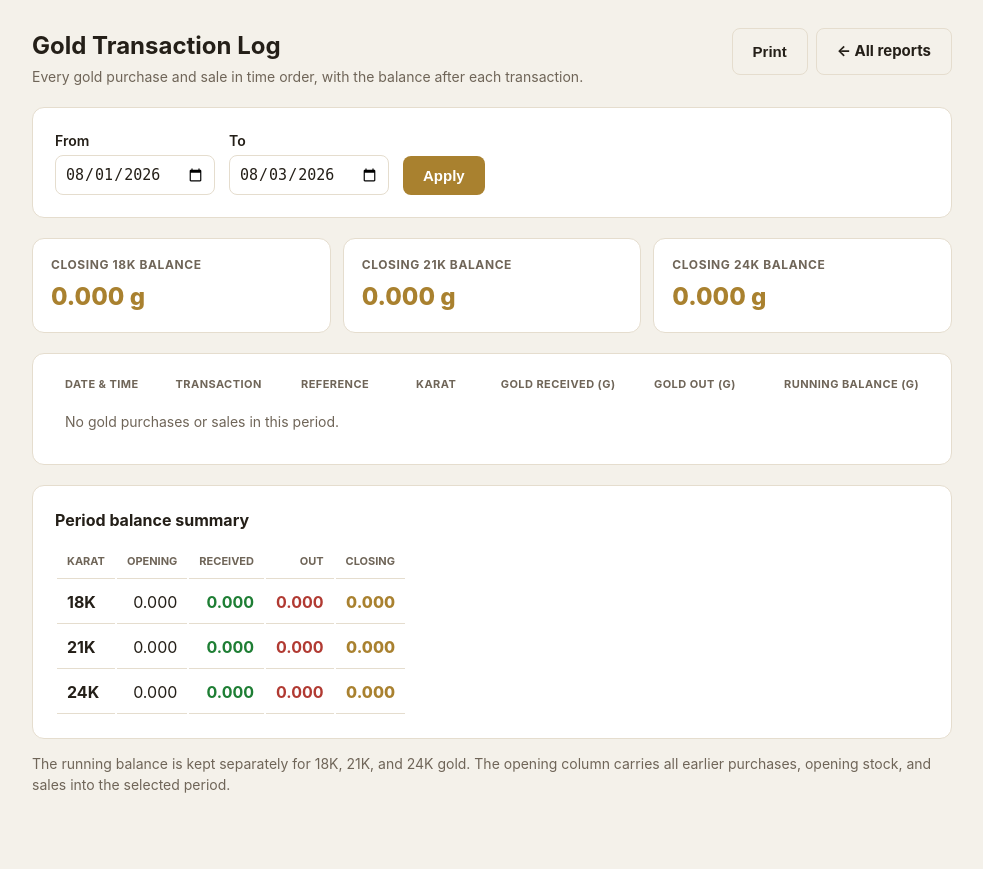
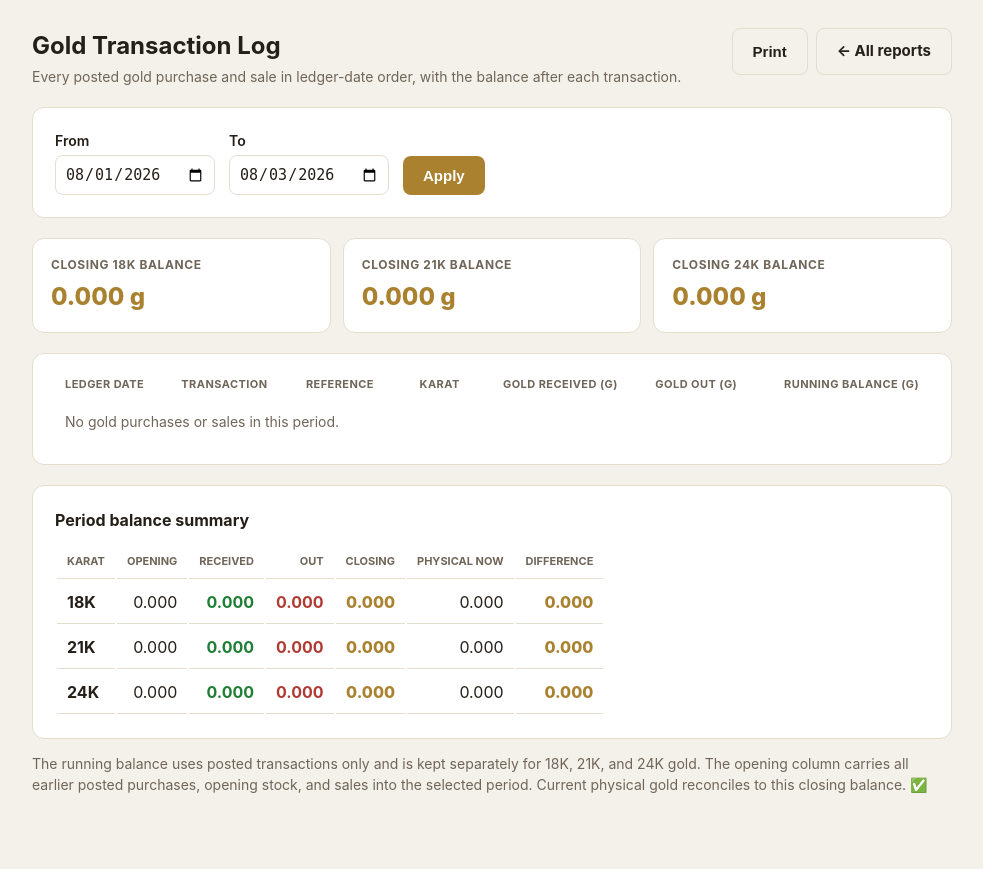
Before and after one commit to khalehassan/jewelry-erp, a Django app: page /reports/gold-movement/ in a window 1280 px wide. Shown: the part 82-951 px from the top of the page, without its empty margins (148-1131 px from the left). Run offline with Django 5.2, Linux system fonts and the light colour scheme; the visitor is signed in with stand-in values (Sample User, id 1); data that the repository does not hold is empty.

Commit message:
Reconcile operational and ledger reports

```diff
--- a/accounting/templates/accounting/gold_movement.html
+++ b/accounting/templates/accounting/gold_movement.html
@@ -52,7 +52,7 @@
 <div class="head-row">
     <div>
         <h1 style="margin-bottom:2px;">Gold Transaction Log</h1>
-        <div class="sub">Every gold purchase and sale in time order, with the balance after each transaction.</div>
+        <div class="sub">Every posted gold purchase and sale in ledger-date order, with the balance after each transaction.</div>
     </div>
     <div class="no-print" style="display:flex; gap:8px; flex-wrap:wrap;">
         <button type="button" class="btn ghost" onclick="window.print()">Print</button>
@@ -72,6 +72,12 @@
     <button type="submit" class="btn">Apply</button>
 </form>
 
+{% if unposted_purchases or unposted_sales %}
+<div style="margin-top:20px; padding:12px 14px; border:1px solid #d88; border-radius:8px; color:#b13a32; font-weight:700;">
+    Excluded because they are not posted: {{ unposted_purchases }} purchase(s) and {{ unposted_sales }} sale(s).
+</div>
+{% endif %}
+
 <div class="balances">
     {% for summary in summaries %}
     <div class="card">
@@ -85,7 +91,7 @@
     <table class="ledger">
         <thead>
             <tr>
-                <th>Date &amp; time</th>
+                <th>Ledger date</th>
                 <th>Transaction</th>
                 <th>Reference</th>
                 <th class="num">Karat</th>
@@ -97,7 +103,7 @@
         <tbody>
         {% for row in rows %}
             <tr>
-                <td>{{ row.occurred_at|date:"d M Y, H:i" }}</td>
+                <td>{{ row.ledger_date|date:"d M Y" }}<div class="sub">Entered {{ row.occurred_at|date:"H:i" }}</div></td>
                 <td><span class="transaction {{ row.kind_class }}">{{ row.kind }}</span></td>
                 <td>
                     <div style="font-weight:700;">{{ row.reference }}</div>
@@ -120,7 +126,7 @@
     <div class="table-wrap">
         <table class="summary-table">
             <thead>
-                <tr><th>Karat</th><th>Opening</th><th>Received</th><th>Out</th><th>Closing</th></tr>
+                <tr><th>Karat</th><th>Opening</th><th>Received</th><th>Out</th><th>Closing</th>{% if show_physical_reconciliation %}<th>Physical now</th><th>Difference</th>{% endif %}</tr>
             </thead>
             <tbody>
             {% for summary in summaries %}
@@ -130,6 +136,10 @@
                     <td class="received">{{ summary.received }}</td>
                     <td class="out">{{ summary.out }}</td>
                     <td class="{{ summary.closing_class }}">{{ summary.closing }}</td>
+                    {% if show_physical_reconciliation %}
+                    <td>{{ summary.physical }}</td>
+                    <td class="{% if summary.is_reconciled %}positive{% else %}negative{% endif %}">{{ summary.difference }}</td>
+                    {% endif %}
                 </tr>
             {% endfor %}
             </tbody>
@@ -138,6 +148,7 @@
 </div>
 
 <p class="sub" style="margin-top:14px;">
-    The running balance is kept separately for 18K, 21K, and 24K gold. The opening column carries all earlier purchases, opening stock, and sales into the selected period.
+    The running balance uses posted transactions only and is kept separately for 18K, 21K, and 24K gold. The opening column carries all earlier posted purchases, opening stock, and sales into the selected period.
+    {% if show_physical_reconciliation %}{% if is_reconciled %}Current physical gold reconciles to this closing balance. ✅{% else %}Current physical gold differs from the posted movement; review unposted records or manual inventory changes.{% endif %}{% endif %}
 </p>
 {% endblock %}
--- a/accounting/templates/accounting/trial_balance.html
+++ b/accounting/templates/accounting/trial_balance.html
@@ -95,7 +95,7 @@
                     {% if row.account.is_group %}
                         <span class="twist" data-toggle="{{ row.account.code }}">▾</span>{{ row.account.code }} — {{ row.account.name }}
                     {% else %}
-                        <span class="twist"></span><a class="drill" href="{% url 'accounting:account_detail' row.account.code %}">{{ row.account.code }} — {{ row.account.name }}</a>
+                        <span class="twist"></span><a class="drill" href="{% url 'accounting:account_detail' row.account.code %}?from={{ date_from }}&amp;to={{ date_to }}">{{ row.account.code }} — {{ row.account.name }}</a>
                     {% endif %}
                 </td>
                 <td class="{% if row.opening_debit == '0.00' %}zero{% endif %}">{{ row.opening_debit }}</td>
--- a/accounting/views.py
+++ b/accounting/views.py
@@ -1,4 +1,4 @@
-from decimal import Decimal
+from decimal import Decimal, ROUND_HALF_UP
 
 from django.db.models import DecimalField, ExpressionWrapper, F, Sum
 from django.shortcuts import render, get_object_or_404, redirect
@@ -8,8 +8,10 @@ from django.utils import timezone
 from django.utils.dateparse import parse_date
 
 from inventory.models import JewelryItem
-from purchases.models import PurchaseLine
-from sales.models import SaleLine
+from payments.models import Payment
+from purchases.models import Purchase, PurchaseLine
+from sales.models import Sale, SaleLine
+from . import mapping
 from .models import Account, JournalLine
 
 
@@ -33,16 +35,151 @@ def _weight(x):
     return f"{x:,.3f}"
 
 
-def _by_type(t):
-    """Detail accounts only — group headings would double-count their children."""
+def _round_money(value):
+    return value.quantize(Decimal("0.01"), rounding=ROUND_HALF_UP)
+
+
+def _line_totals(date_from=None, date_to=None, account_ids=None):
+    lines = JournalLine.objects.all()
+    if date_from is not None:
+        lines = lines.filter(entry__date__gte=date_from)
+    if date_to is not None:
+        lines = lines.filter(entry__date__lte=date_to)
+    if account_ids is not None:
+        lines = lines.filter(account_id__in=account_ids)
+    return {
+        row["account_id"]: (
+            row["debit"] or Decimal("0.00"),
+            row["credit"] or Decimal("0.00"),
+        )
+        for row in lines.values("account_id").annotate(
+            debit=Sum("debit"),
+            credit=Sum("credit"),
+        )
+    }
+
+
+def _normal_balance(account, debit, credit):
+    if account.type in (Account.Type.ASSET, Account.Type.EXPENSE):
+        return debit - credit
+    return credit - debit
+
+
+def _account_balance(code, date_to=None):
+    account = Account.objects.get(code=code)
+    debit, credit = _line_totals(
+        date_to=date_to,
+        account_ids=[account.pk],
+    ).get(account.pk, (Decimal("0.00"), Decimal("0.00")))
+    return _normal_balance(account, debit, credit)
+
+
+def _by_type(account_type, date_from=None, date_to=None):
+    """Ledger balances for detail accounts in one explicit reporting period."""
+    accounts = list(Account.objects.filter(type=account_type, is_group=False))
+    totals = _line_totals(
+        date_from=date_from,
+        date_to=date_to,
+        account_ids=[account.pk for account in accounts],
+    )
     rows = []
     total = Decimal("0.00")
-    for acc in Account.objects.filter(type=t, is_group=False):
-        bal = acc.balance
-        if bal:
-            rows.append({"account": acc, "balance": _money(bal)})
-        total += bal
+    for account in accounts:
+        debit, credit = totals.get(account.pk, (Decimal("0.00"), Decimal("0.00")))
+        balance = _normal_balance(account, debit, credit)
+        if balance:
+            rows.append({"account": account, "balance": _money(balance)})
+        total += balance
     return rows, total
+
+
+def _operational_reconciliation(as_of):
+    zero = Decimal("0.00")
+    inventory_value = sum(
+        (
+            item.cost_price * item.quantity
+            for item in JewelryItem.objects.filter(quantity__gt=0)
+        ),
+        zero,
+    )
+    inventory_ledger = sum(
+        (_account_balance(mapping.gold_inventory(karat), as_of) for karat in (18, 21, 24)),
+        zero,
+    )
+
+    credit_sales = sum(
+        (
+            _round_money(sale.total)
+            for sale in Sale.objects.filter(
+                on_credit=True,
+                journal_entry__date__lte=as_of,
+            )
+        ),
+        zero,
+    )
+    customer_receipts = sum(
+        Payment.objects.filter(
+            kind=Payment.Kind.RECEIVE,
+            journal_entry__date__lte=as_of,
+        ).values_list("amount", flat=True),
+        zero,
+    )
+    receivable_operational = credit_sales - customer_receipts
+    receivable_ledger = _account_balance(mapping.RETAIL_RECEIVABLE, as_of)
+
+    credit_purchases = sum(
+        (
+            purchase.total
+            for purchase in Purchase.objects.filter(
+                on_credit=True,
+                journal_entry__date__lte=as_of,
+            )
+        ),
+        zero,
+    )
+    supplier_payments = sum(
+        Payment.objects.filter(
+            kind=Payment.Kind.PAY,
+            journal_entry__date__lte=as_of,
+        ).values_list("amount", flat=True),
+        zero,
+    )
+    payable_operational = credit_purchases - supplier_payments
+    payable_ledger = _account_balance(mapping.SUPPLIER_PAYABLE, as_of)
+
+    raw_checks = [
+        ("Inventory at cost", inventory_value, inventory_ledger),
+        ("Customer receivables", receivable_operational, receivable_ledger),
+        ("Supplier payables", payable_operational, payable_ledger),
+    ]
+    checks = []
+    for label, operational, ledger in raw_checks:
+        difference = operational - ledger
+        checks.append({
+            "label": label,
+            "operational": _money(operational),
+            "ledger": _money(ledger),
+            "difference": _money(difference),
+            "is_reconciled": difference == 0,
+        })
+
+    unposted = {
+        "purchases": Purchase.objects.filter(
+            journal_entry__isnull=True,
+            lines__isnull=False,
+        ).distinct().count(),
+        "sales": Sale.objects.filter(
+            journal_entry__isnull=True,
+            lines__isnull=False,
+        ).distinct().count(),
+        "payments": Payment.objects.filter(journal_entry__isnull=True).count(),
+    }
+    return {
+        "checks": checks,
+        "is_reconciled": all(check["is_reconciled"] for check in checks) and not any(unposted.values()),
+        "unposted": unposted,
+        "unposted_total": sum(unposted.values()),
+    }
 
 
 def _split(net):
@@ -56,7 +193,11 @@ def _split(net):
 
 @require_perm("accounting.view_account")
 def reports_index(request):
-    return render(request, "accounting/reports_index.html")
+    as_of = timezone.localdate()
+    return render(request, "accounting/reports_index.html", {
+        "as_of": as_of.isoformat(),
+        "reconciliation": _operational_reconciliation(as_of),
+    })
 
 
 @require_perm("accounting.view_account")
@@ -66,6 +207,10 @@ def trial_balance(request):
     date_to = parse_date(request.GET.get("to") or "") or today
     level = request.GET.get("level") or "all"        # all | detail | summary
     show = request.GET.get("show") or "nonzero"      # all | nonzero | movement
+
+    if date_from > date_to:
+        date_from, date_to = date_to, date_from
+        messages.info(request, "The dates were reversed, so they have been put in chronological order.")
 
     accounts = list(Account.objects.select_related("parent").order_by("code"))
     by_id = {a.pk: a for a in accounts}
@@ -173,8 +318,23 @@ def trial_balance(request):
 
 @require_perm("accounting.view_account")
 def income_statement(request):
-    revenue_rows, revenue_total = _by_type(Account.Type.REVENUE)
-    expense_rows, expense_total = _by_type(Account.Type.EXPENSE)
+    today = timezone.localdate()
+    date_from = parse_date(request.GET.get("from") or "") or today.replace(month=1, day=1)
+    date_to = parse_date(request.GET.get("to") or "") or today
+    if date_from > date_to:
+        date_from, date_to = date_to, date_from
+        messages.info(request, "The dates were reversed, so they have been put in chronological order.")
+
+    revenue_rows, revenue_total = _by_type(
+        Account.Type.REVENUE,
+        date_from=date_from,
+        date_to=date_to,
+    )
+    expense_rows, expense_total = _by_type(
+        Account.Type.EXPENSE,
+        date_from=date_from,
+        date_to=date_to,
+    )
     net_profit = revenue_total - expense_total
     return render(request, "accounting/income_statement.html", {
         "revenue_rows": revenue_rows,
@@ -182,40 +342,76 @@ def income_statement(request):
         "expense_rows": expense_rows,
         "expense_total": _money(expense_total),
         "net_profit": _money(net_profit),
+        "date_from": date_from.isoformat(),
+        "date_to": date_to.isoformat(),
     })
 
 
 @require_perm("accounting.view_account")
 def balance_sheet(request):
-    asset_rows, asset_total = _by_type(Account.Type.ASSET)
-    liability_rows, liability_total = _by_type(Account.Type.LIABILITY)
-    equity_rows, equity_total = _by_type(Account.Type.EQUITY)
-    _, revenue_total = _by_type(Account.Type.REVENUE)
-    _, expense_total = _by_type(Account.Type.EXPENSE)
+    as_of = parse_date(request.GET.get("to") or "") or timezone.localdate()
+    asset_rows, asset_total = _by_type(Account.Type.ASSET, date_to=as_of)
+    liability_rows, liability_total = _by_type(Account.Type.LIABILITY, date_to=as_of)
+    equity_rows, equity_total = _by_type(Account.Type.EQUITY, date_to=as_of)
+    _, revenue_total = _by_type(Account.Type.REVENUE, date_to=as_of)
+    _, expense_total = _by_type(Account.Type.EXPENSE, date_to=as_of)
     net_profit = revenue_total - expense_total
+    total_liabilities_equity = liability_total + equity_total + net_profit
+    difference = asset_total - total_liabilities_equity
     return render(request, "accounting/balance_sheet.html", {
         "asset_rows": asset_rows,
         "asset_total": _money(asset_total),
         "liability_rows": liability_rows,
         "equity_rows": equity_rows,
         "net_profit": _money(net_profit),
-        "total_liab_equity_profit": _money(liability_total + equity_total + net_profit),
+        "total_liab_equity_profit": _money(total_liabilities_equity),
+        "difference": _money(abs(difference)),
+        "is_balanced": difference == 0,
+        "as_of": as_of.isoformat(),
     })
 
 
 @require_perm("accounting.view_account")
 def inventory_report(request):
-    items = JewelryItem.objects.all().order_by("location", "name")
+    as_of = timezone.localdate()
+    items = JewelryItem.objects.filter(quantity__gt=0).order_by("location", "name")
     total_cost = Decimal("0.00")
+    physical_by_karat = {karat: Decimal("0.00") for karat in (18, 21, 24)}
+    piece_count = 0
     rows = []
     for item in items:
         line_cost = item.cost_price * item.quantity
         total_cost += line_cost
+        if item.karat in physical_by_karat:
+            physical_by_karat[item.karat] += line_cost
+        piece_count += item.quantity
         rows.append({"item": item, "line_cost": _money(line_cost)})
+
+    summaries = []
+    total_ledger = Decimal("0.00")
+    for karat in (18, 21, 24):
+        ledger = _account_balance(mapping.gold_inventory(karat), as_of)
+        physical = physical_by_karat[karat]
+        difference = physical - ledger
+        total_ledger += ledger
+        summaries.append({
+            "karat": karat,
+            "physical": _money(physical),
+            "ledger": _money(ledger),
+            "difference": _money(difference),
+            "is_reconciled": difference == 0,
+        })
+    total_difference = total_cost - total_ledger
     return render(request, "accounting/inventory_report.html", {
         "rows": rows,
         "total_cost": _money(total_cost),
-        "item_count": items.count(),
+        "ledger_total": _money(total_ledger),
+        "difference": _money(total_difference),
+        "is_reconciled": total_difference == 0,
+        "summaries": summaries,
+        "item_count": piece_count,
+        "sku_count": len(rows),
+        "as_of": as_of.isoformat(),
     })
 
 
@@ -243,7 +439,7 @@ def gold_movement(request):
     opening_balances = {karat: zero for karat in karats}
     opening_purchase_rows = (
         PurchaseLine.objects
-        .filter(purchase__created_at__date__lt=date_from)
+        .filter(purchase__journal_entry__date__lt=date_from)
         .values("karat")
         .annotate(weight=Sum(purchase_weight))
         .order_by()
@@ -258,7 +454,7 @@ def gold_movement(request):
     )
     opening_sale_rows = (
         SaleLine.objects
-        .filter(sale__created_at__date__lt=date_from)
+        .filter(sale__journal_entry__date__lt=date_from)
         .values("item__karat")
         .annotate(weight=Sum(sale_weight))
         .order_by()
@@ -273,10 +469,11 @@ def gold_movement(request):
     events = []
     period_purchase_rows = (
         PurchaseLine.objects
-        .filter(purchase__created_at__date__range=(date_from, date_to))
+        .filter(purchase__journal_entry__date__range=(date_from, date_to))
         .values(
             "purchase_id",
             "purchase__created_at",
+            "purchase__journal_entry__date",
             "purchase__is_opening",
             "purchase__supplier__name",
             "karat",
@@ -288,6 +485,7 @@ def gold_movement(request):
         is_opening = result["purchase__is_opening"]
         events.append({
             "occurred_at": result["purchase__created_at"],
+            "ledger_date": result["purchase__journal_entry__date"],
             "sort_order": 0,
             "source_id": result["purchase_id"],
             "kind": "Opening stock" if is_opening else "Purchase",
@@ -304,10 +502,11 @@ def gold_movement(request):
 
     period_sale_rows = (
         SaleLine.objects
-        .filter(sale__created_at__date__range=(date_from, date_to))
+        .filter(sale__journal_entry__date__range=(date_from, date_to))
         .values(
             "sale_id",
             "sale__created_at",
+            "sale__journal_entry__date",
             "sale__customer__name",
             "item__karat",
         )
@@ -317,6 +516,7 @@ def gold_movement(request):
     for result in period_sale_rows:
         events.append({
             "occurred_at": result["sale__created_at"],
+            "ledger_date": result["sale__journal_entry__date"],
             "sort_order": 1,
             "source_id": result["sale_id"],
             "kind": "Sale",
@@ -329,6 +529,7 @@ def gold_movement(request):
         })
 
     events.sort(key=lambda event: (
+        event["ledger_date"],
         event["occurred_at"],
         event["sort_order"],
         event["source_id"],
@@ -357,9 +558,18 @@ def gold_movement(request):
             "balance_class": "negative" if running_balances[karat] < 0 else "positive",
         })
 
+    show_physical_reconciliation = date_to == timezone.localdate()
+    physical_weights = {karat: zero for karat in karats}
+    if show_physical_reconciliation:
+        for item in JewelryItem.objects.filter(quantity__gt=0):
+            if item.karat in physical_weights:
+                physical_weights[item.karat] += item.weight_grams * item.quantity
+
     summaries = []
     for karat in karats:
         closing = running_balances[karat]
+        physical = physical_weights[karat]
+        difference = physical - closing
         summaries.append({
             "karat": karat,
             "opening": _weight(opening_balances[karat]),
@@ -367,24 +577,65 @@ def gold_movement(request):
             "out": _weight(period_totals[karat]["out"]),
             "closing": _weight(closing),
             "closing_class": "negative" if closing < 0 else "positive",
+            "physical": _weight(physical),
+            "difference": _weight(difference),
+            "is_reconciled": difference == 0,
         })
+
+    unposted_purchases = Purchase.objects.filter(
+        journal_entry__isnull=True,
+        lines__isnull=False,
+    ).distinct().count()
+    unposted_sales = Sale.objects.filter(
+        journal_entry__isnull=True,
+        lines__isnull=False,
+    ).distinct().count()
 
     return render(request, "accounting/gold_movement.html", {
         "rows": rows,
         "date_from": date_from.isoformat(),
         "date_to": date_to.isoformat(),
         "summaries": summaries,
+        "show_physical_reconciliation": show_physical_reconciliation,
+        "is_reconciled": (
+            show_physical_reconciliation
+            and all(summary["is_reconciled"] for summary in summaries)
+            and not unposted_purchases
+            and not unposted_sales
+        ),
+        "unposted_purchases": unposted_purchases,
+        "unposted_sales": unposted_sales,
     })
 
 
 @require_perm("accounting.view_account")
 def account_detail(request, code):
     account = get_object_or_404(Account, code=code)
-    lines = account.lines.select_related("entry").order_by("entry__date", "entry__id", "id")
+    today = timezone.localdate()
+    date_from = parse_date(request.GET.get("from") or "") or today.replace(month=1, day=1)
+    date_to = parse_date(request.GET.get("to") or "") or today
+    if date_from > date_to:
+        date_from, date_to = date_to, date_from
+        messages.info(request, "The dates were reversed, so they have been put in chronological order.")
+
+    opening_totals = account.lines.filter(entry__date__lt=date_from).aggregate(
+        debit=Sum("debit"),
+        credit=Sum("credit"),
+    )
+    opening_debit = opening_totals["debit"] or Decimal("0.00")
+    opening_credit = opening_totals["credit"] or Decimal("0.00")
+    lines = account.lines.filter(
+        entry__date__range=(date_from, date_to),
+    ).select_related("entry").order_by("entry__date", "entry__id", "id")
     is_debit_normal = account.type in (Account.Type.ASSET, Account.Type.EXPENSE)
-    running = Decimal("0.00")
+    running = _normal_balance(account, opening_debit, opening_credit)
+    opening_balance = running
+    period_debit = Decimal("0.00")
+    period_credit = Decimal("0.00")
     rows = []
     for line in lines:
+        period_debit += line.debit
+        period_credit += line.credit
         if is_debit_normal:
             running += line.debit - line.credit
         else:
@@ -397,6 +648,11 @@ def account_detail(request, code):
         })
     return render(request, "accounting/account_detail.html", {
         "account": account,
-        "account_balance": _money(account.balance),
+        "account_balance": _money(running),
+        "opening_balance": _money(opening_balance),
+        "period_debit": _money(period_debit),
+        "period_credit": _money(period_credit),
+        "date_from": date_from.isoformat(),
+        "date_to": date_to.isoformat(),
         "rows": rows,
     })
```
Also changed, not shown: accounting/templates/accounting/account_detail.html (+14 -1 lines), accounting/templates/accounting/balance_sheet.html (+18 -5 lines), accounting/templates/accounting/income_statement.html (+14 -3 lines), accounting/templates/accounting/inventory_report.html (+17 -1 lines), accounting/templates/accounting/reports_index.html (+29 -0 lines), accounting/tests.py (+118 -1 lines).
